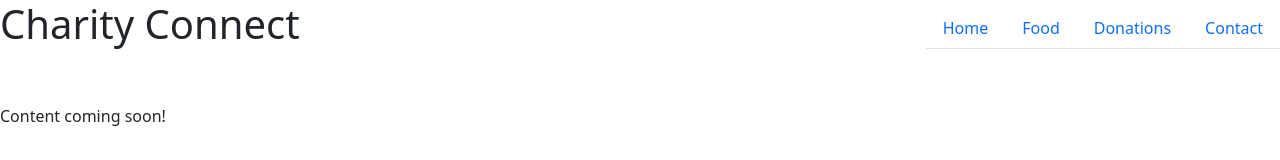
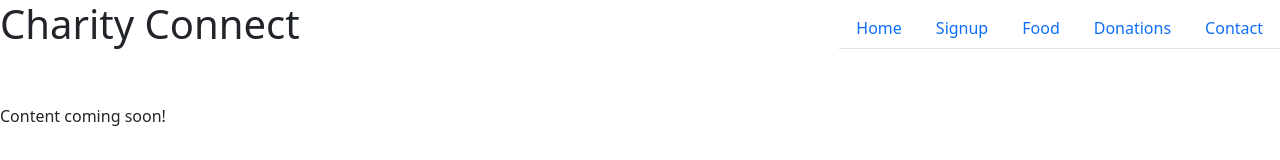
Before and after one commit to pada2024/Charity-Connect-, a React (Vite) app in the folder client/: page / in a window 1280 px wide. Shown: the top 160 px of the page. Built offline with nearby package versions, Linux system fonts and the light colour scheme.

Commit message:
Added Signup link to navTabs.jsx

```diff
--- a/client/src/components/NavTabs.jsx
+++ b/client/src/components/NavTabs.jsx
@@ -12,6 +12,14 @@ function NavTabs() {
           className={currentPage === '/Home' ? 'nav-link active' : 'nav-link'}
         >
           Home
+        </Link>
+      </li>
+      <li className="nav-item">
+        <Link
+          to="/Signup"
+          className={currentPage === '/Signup' ? 'nav-link active' : 'nav-link'}
+        >
+          Signup
         </Link>
       </li>
       <li className="nav-item">
```
